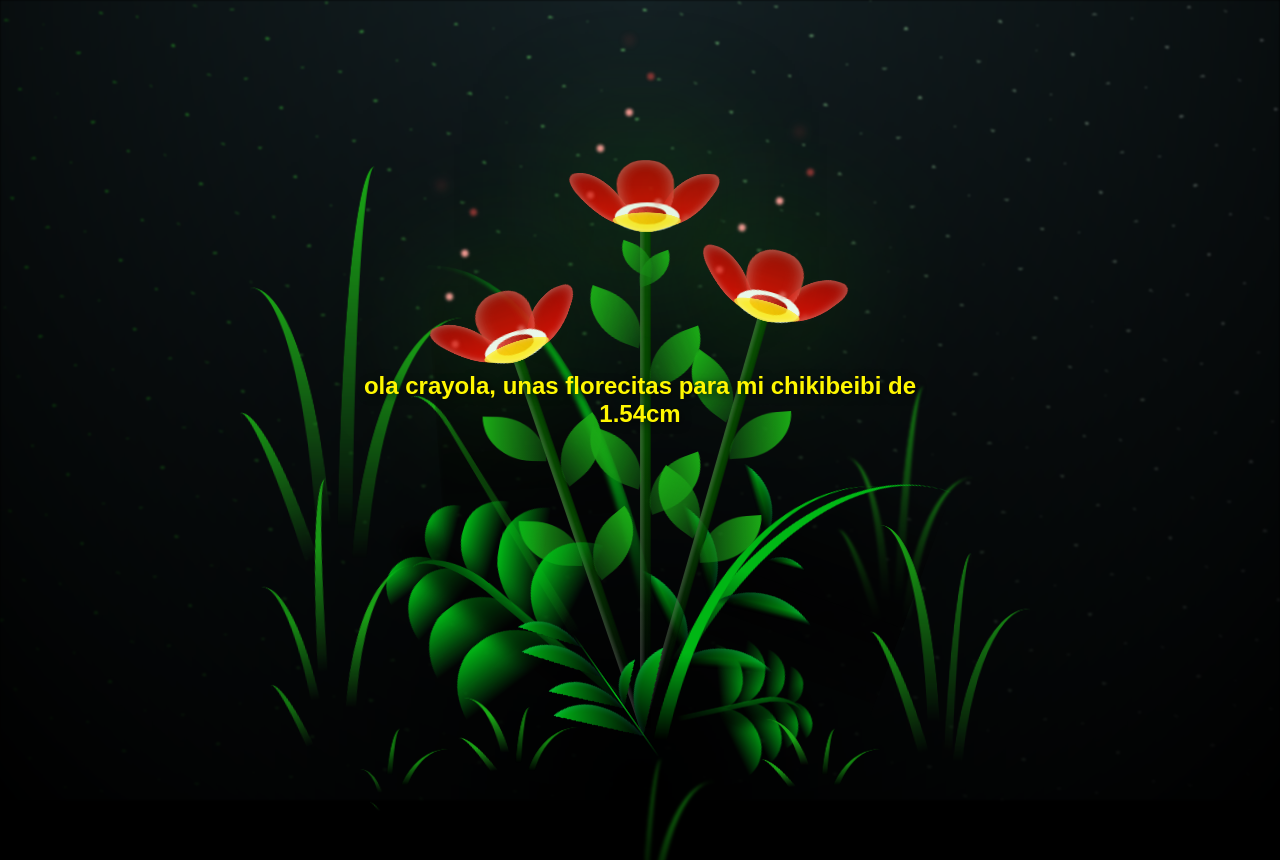
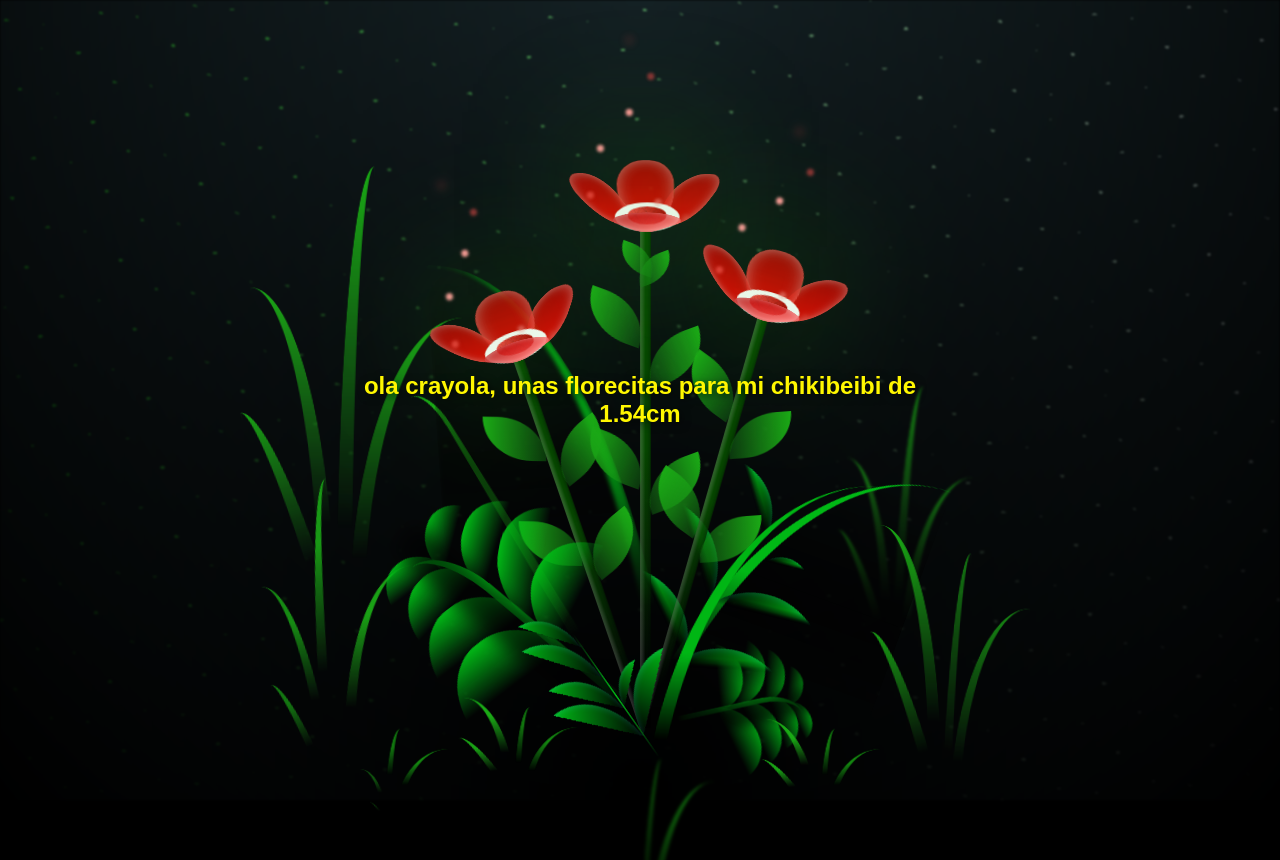
Before and after one commit to YeseniaSC/florecitas, a plain HTML site: page index.html in a window 1280 px wide. Shown: the top 860 px of the page. Drawn offline with Linux system fonts and the light colour scheme.

```diff
--- a/styles.css
+++ b/styles.css
@@ -191,7 +191,7 @@
   transform-origin: bottom left;
   border-radius: 4vmin 10vmin 4vmin 4vmin;
   transform: translate(0%, 18%) rotateX(70deg) rotate(-43deg);
-  background-image: linear-gradient(to top, #fce700, #fce700);
+  background-image: linear-gradient(to top, #ff4d4d, #b30000);
   z-index: 1;
   opacity: 0.8;
 }
```
